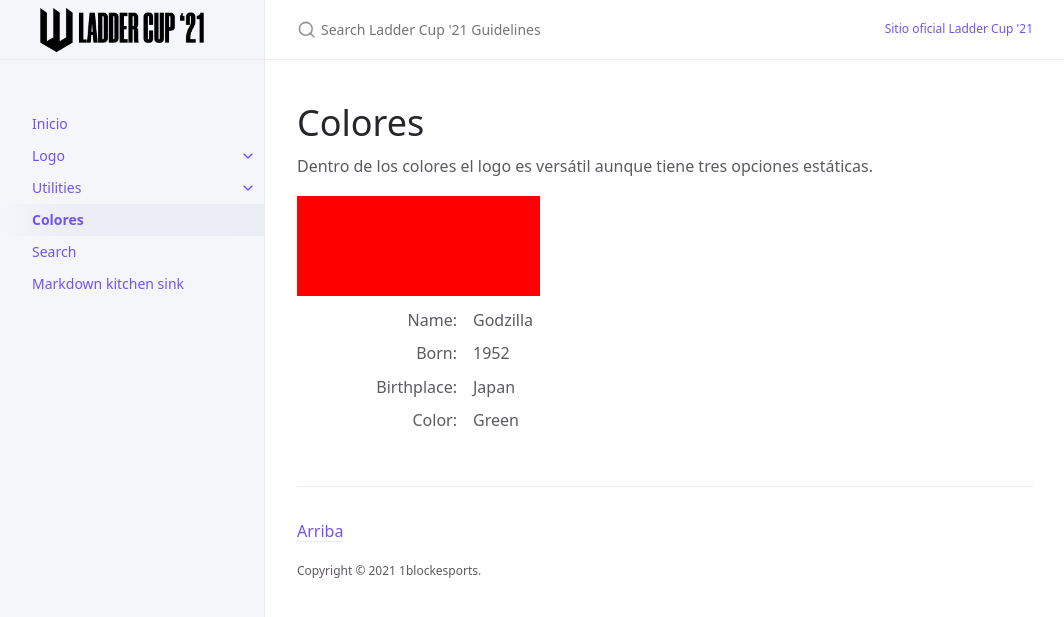
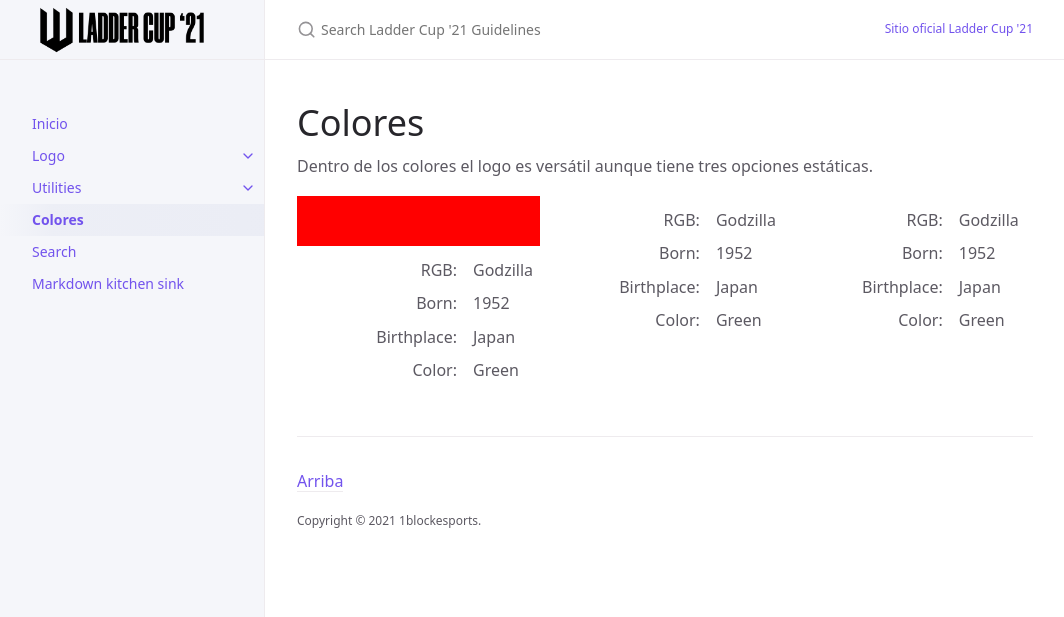
Before and after one commit to 1blockesports/laddercup-guidelines, a Jekyll site: the page built from docs/customization.md, in a window 1280 px wide. Shown: the top 617 px of the page, without its empty margins (107-1171 px from the left). Built offline with Jekyll 4.4.1, drawn with Linux system fonts in a browser that asks for light colours.

Commit message:
Update customization.md

```diff
--- a/docs/customization.md
+++ b/docs/customization.md
@@ -11,9 +11,9 @@ Dentro de los colores el logo es versátil aunque tiene tres opciones estáticas
 
 <div style="display:flex;flex-direction:row;flex-wrap:wrap">
 <div style="width:33%">
-<div style="width:100%;height:100px;background-color:red"></div>
+<div style="width:100%;height:50px;background-color:red"></div>
 <dl>
-  <dt>Name</dt>
+  <dt>RGB</dt>
   <dd>Godzilla</dd>
   <dt>Born</dt>
   <dd>1952</dd>
@@ -24,7 +24,27 @@ Dentro de los colores el logo es versátil aunque tiene tres opciones estáticas
 </dl>
 </div>
 <div style="width:33%">
+<dl>
+  <dt>RGB</dt>
+  <dd>Godzilla</dd>
+  <dt>Born</dt>
+  <dd>1952</dd>
+  <dt>Birthplace</dt>
+  <dd>Japan</dd>
+  <dt>Color</dt>
+  <dd>Green</dd>
+</dl>
 </div>
 <div style="width:33%">
+<dl>
+  <dt>RGB</dt>
+  <dd>Godzilla</dd>
+  <dt>Born</dt>
+  <dd>1952</dd>
+  <dt>Birthplace</dt>
+  <dd>Japan</dd>
+  <dt>Color</dt>
+  <dd>Green</dd>
+</dl>
 </div>
 </div>
```
